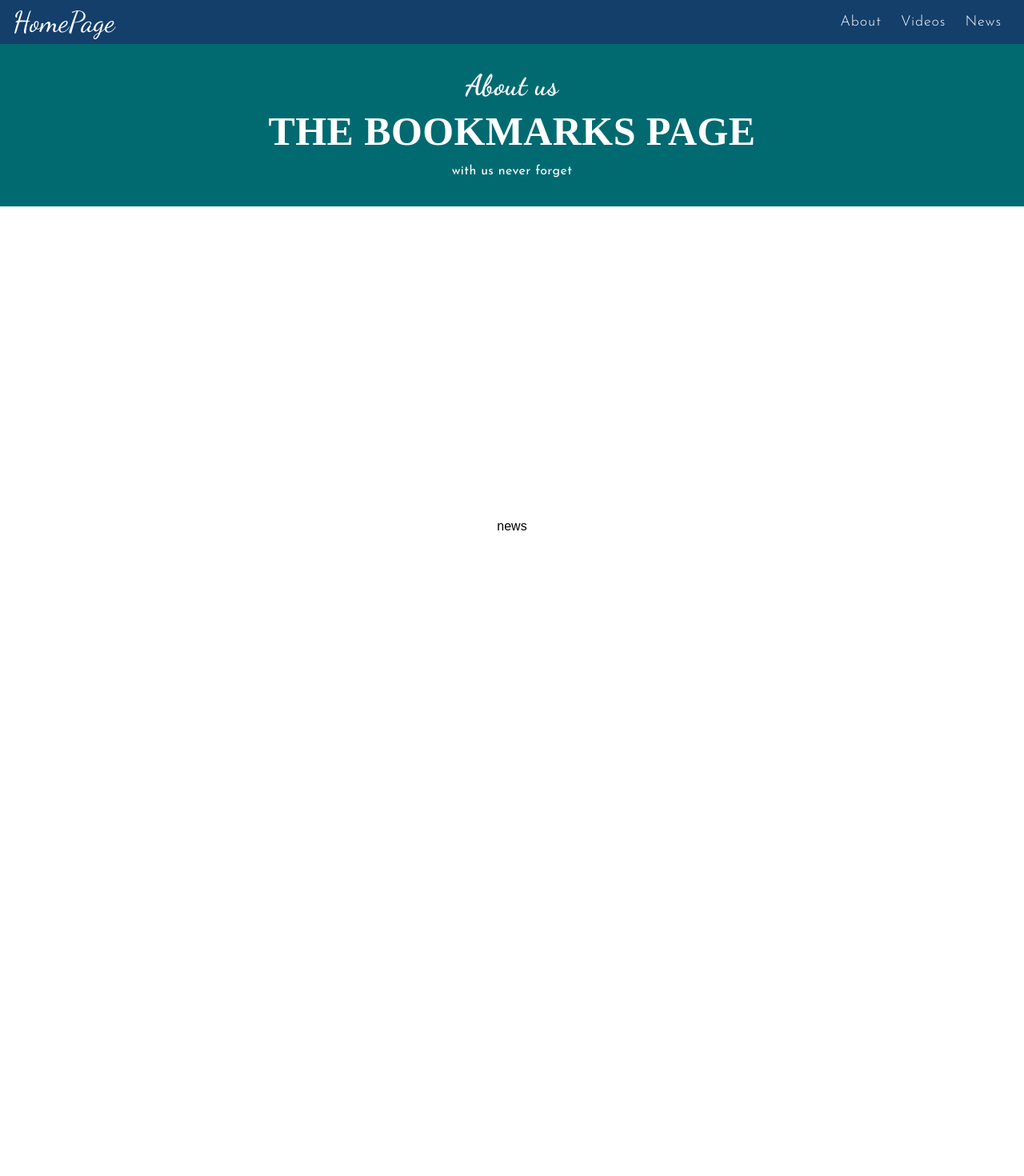
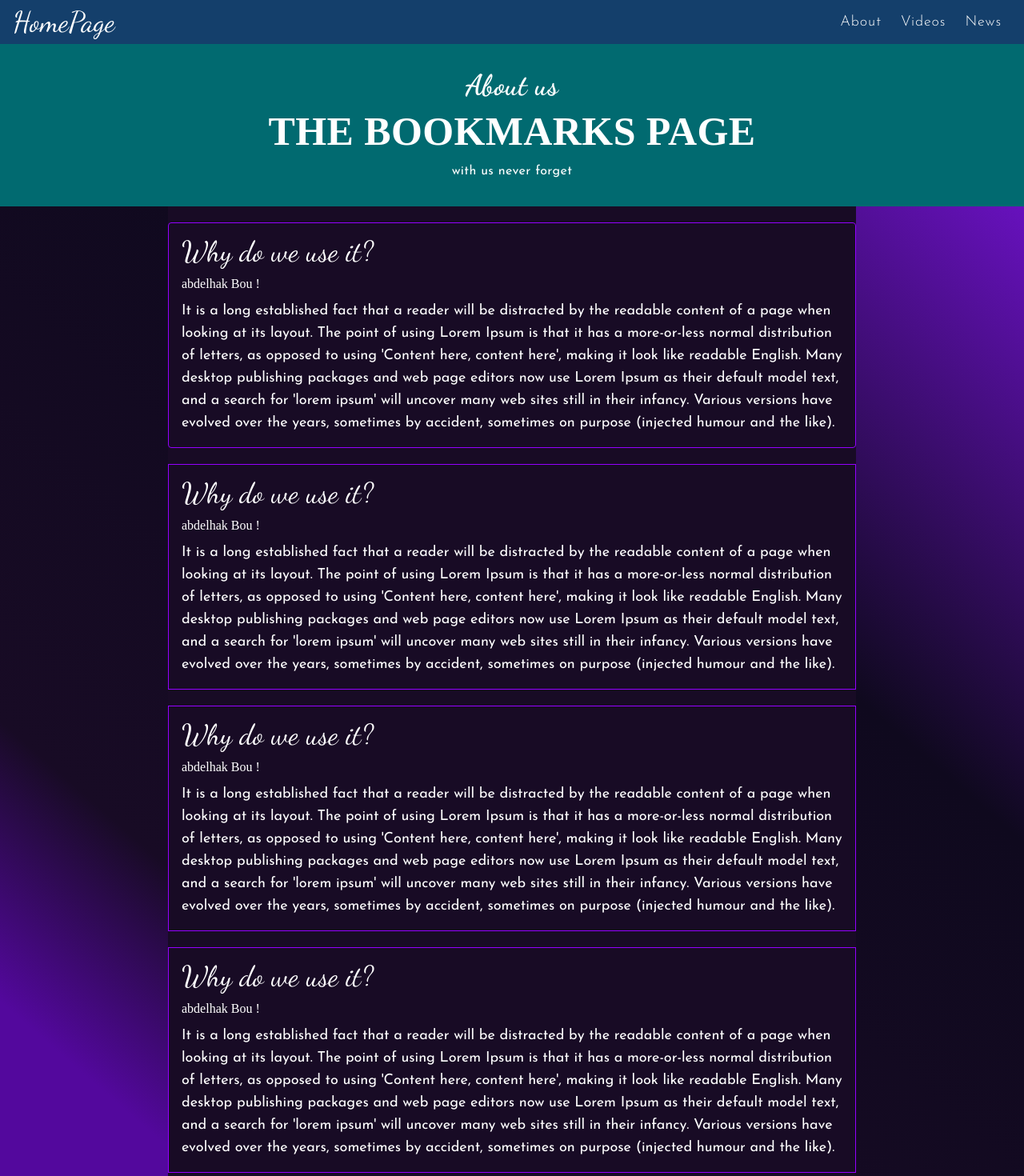
Before and after one commit to abdelhak-org/homepage, a Next.js app: page /news in a window 1280 px wide. Shown: the top 1470 px of the page at 80% size. Before the commit the page ends 1058 px from the top, so only its background shows below. Built offline with nearby package versions, Linux system fonts and the light colour scheme.

Commit message:
add news page

```diff
--- a/components/bookmarklist/BookmarkItem.js
+++ b/components/bookmarklist/BookmarkItem.js
@@ -4,7 +4,8 @@ import { useDrag } from "react-dnd";
 import { dropItemTypes } from "@/dropItemTypes";
 import { useUiContext } from "@/context/ui/UiContext";
 import { useDataContext } from "@/context/data/DataContext";
-const BookmarkItem = ({ name, id, listId, url }) => {
+import {motion} from "framer-motion"
+const BookmarkItem = ({ name, id, listId, url , itemVariants }) => {
   const [{ isDragging },drag ] = useDrag({
     type: dropItemTypes.BOOKMARK,
     item: {
@@ -27,9 +28,12 @@ const BookmarkItem = ({ name, id, listId, url }) => {
 
   return (
     <>
-      <li
+      <motion.li
         data-testid = "bookmark-item-test"
         ref={drag}
+         variants={itemVariants}
+         initial="hidden"
+         animate="visible"
         style={style}
         className="px-4 py-2 w-fit flex items-center
         border border-dashed m-2 font-josefin   border-blue-200 relative "
@@ -43,7 +47,7 @@ const BookmarkItem = ({ name, id, listId, url }) => {
         >
           x
         </span>
-      </li>
+      </motion.li>
     </>
   );
 };
--- a/components/bookmarklist/BookmarkList.js
+++ b/components/bookmarklist/BookmarkList.js
@@ -6,6 +6,26 @@ import { useDrop } from "react-dnd";
 import { dropItemTypes } from "@/dropItemTypes";
 import { useDataContext } from "@/context/data/DataContext";
 import OptionsMenu from "./OptionsMenu";
+import { motion } from "framer-motion";
+const container = {
+  hidden: { opacity: 0.5, scale: 0 },
+  visible: {
+    opacity: 1,
+    scale: 1,
+    transition: {
+      delayChildren: 0.5,
+      staggerChildren: 0.5,
+    },
+  },
+};
+
+const item = {
+  hidden: { y: 20, opacity: 0 },
+  visible: {
+    y: 0,
+    opacity: 1,
+  },
+};
 
 const BookmarkList = ({ listCategory, listId }) => {
   const { dataActions, bookmarksData } = useDataContext();
@@ -20,9 +40,7 @@ const BookmarkList = ({ listCategory, listId }) => {
     }),
   }));
 
-///
-
-
+  ///
 
   return (
     <div
@@ -39,7 +57,7 @@ const BookmarkList = ({ listCategory, listId }) => {
 
       {collapse && (
         <>
-          <ul>
+          <motion.ul className="" variants={container} initial="hidden" animate="visible">
             {bookmarksData
               .filter((item) => item.listId === listId)
               .map((item) => {
@@ -50,10 +68,11 @@ const BookmarkList = ({ listCategory, listId }) => {
                     name={item.name}
                     listId={item.listId}
                     url={item.url}
+                    itemsVariants={item}
                   />
                 );
               })}
-          </ul>
+          </motion.ul>
           <button
             onClick={() => setShowForm(true)}
             className="px-4 py-2 border block mx-auto border-dashed "
--- a/package.json
+++ b/package.json
@@ -9,10 +9,10 @@
     "lint": "next lint",
     "test": " jest",
     "test:watch": " jest --watch"
-
   },
   "dependencies": {
     "autoprefixer": "10.4.15",
+    "framer-motion": "^10.16.4",
     "immutability": "^1.0.2",
     "immutability-helper": "^3.1.1",
     "next": "^13.5.4",
--- a/pages/index.js
+++ b/pages/index.js
@@ -9,8 +9,8 @@ import { useUiContext } from "@/context/ui/UiContext";
 import { useDataContext } from "@/context/data/DataContext";
 
 export default function Home() {
-  const [showListForm, setShowListForm] = useState(false);
-  const { uiData } = useUiContext();
+ // const [showListForm, setShowListForm] = useState(false);
+  //const { uiData } = useUiContext();
   const { bookmarksData, listsData, addNewList } = useDataContext();
   ////
 
@@ -34,7 +34,14 @@ export default function Home() {
             />
           );
         })}
-        {showListForm && (
+
+      </main>
+    </DndProvider>
+  );
+}
+
+/*
+  {showListForm && (
           <NewListForm
             addNewList={addNewList}
             setShowListForm={setShowListForm}
@@ -51,7 +58,4 @@ export default function Home() {
             ADD NEW LIST
           </button>
         )}
-      </main>
-    </DndProvider>
-  );
-}
+        */
--- a/pages/news/index.js
+++ b/pages/news/index.js
@@ -1,12 +1,78 @@
-
-import React from 'react'
+import React from "react";
 
 const index = () => {
   return (
-    <div className=' w-screen h-screen flex justify-center items-center'>
-      news
+    <div className=" news_container w-screen min-h-screen flex justify-center items-center mx-w-[1534px]">
+      <div className="w-[860px] h-full bg-[#180b25] ">
+
+        <div className="w-90 h-fit border border-purple rounded-sm my-5 mx-auto text-white p-4 overflow-hidden">
+          <h3 className="font-bolder text-4xl font-script">Why do we use it?</h3>
+          <h6 className="font-serif my-2">abdelhak Bou !</h6>
+          <p className="font-josefin text-lg ">
+            It is a long established fact that a reader will be distracted by
+            the readable content of a page when looking at its layout. The point
+            of using Lorem Ipsum is that it has a more-or-less normal
+            distribution of letters, as opposed to using 'Content here, content
+            here', making it look like readable English. Many desktop publishing
+            packages and web page editors now use Lorem Ipsum as their default
+            model text, and a search for 'lorem ipsum' will uncover many web
+            sites still in their infancy. Various versions have evolved over the
+            years, sometimes by accident, sometimes on purpose (injected humour
+            and the like).
+          </p>
+        </div>
+        <div className="w-90 h-fit border border-purple border-w-2 my-5 mx-auto text-white p-4 overflow-hidden">
+          <h3 className="font-bolder text-4xl font-script">Why do we use it?</h3>
+          <h6 className="font-serif my-2">abdelhak Bou !</h6>
+          <p className="font-josefin text-lg ">
+            It is a long established fact that a reader will be distracted by
+            the readable content of a page when looking at its layout. The point
+            of using Lorem Ipsum is that it has a more-or-less normal
+            distribution of letters, as opposed to using 'Content here, content
+            here', making it look like readable English. Many desktop publishing
+            packages and web page editors now use Lorem Ipsum as their default
+            model text, and a search for 'lorem ipsum' will uncover many web
+            sites still in their infancy. Various versions have evolved over the
+            years, sometimes by accident, sometimes on purpose (injected humour
+            and the like).
+          </p>
+        </div>
+        <div className="w-90 h-fit border border-purple border-w-2 my-5 mx-auto text-white p-4 overflow-hidden">
+          <h3 className="font-bolder text-4xl font-script">Why do we use it?</h3>
+          <h6 className="font-serif my-2">abdelhak Bou !</h6>
+          <p className="font-josefin text-lg ">
+            It is a long established fact that a reader will be distracted by
+            the readable content of a page when looking at its layout. The point
+            of using Lorem Ipsum is that it has a more-or-less normal
+            distribution of letters, as opposed to using 'Content here, content
+            here', making it look like readable English. Many desktop publishing
+            packages and web page editors now use Lorem Ipsum as their default
+            model text, and a search for 'lorem ipsum' will uncover many web
+            sites still in their infancy. Various versions have evolved over the
+            years, sometimes by accident, sometimes on purpose (injected humour
+            and the like).
+          </p>
+        </div>
+        <div className="w-90 h-fit border border-purple border-w-2 my-5 mx-auto text-white p-4 overflow-hidden">
+          <h3 className="font-bolder text-4xl font-script">Why do we use it?</h3>
+          <h6 className="font-serif my-2">abdelhak Bou !</h6>
+          <p className="font-josefin text-lg ">
+            It is a long established fact that a reader will be distracted by
+            the readable content of a page when looking at its layout. The point
+            of using Lorem Ipsum is that it has a more-or-less normal
+            distribution of letters, as opposed to using 'Content here, content
+            here', making it look like readable English. Many desktop publishing
+            packages and web page editors now use Lorem Ipsum as their default
+            model text, and a search for 'lorem ipsum' will uncover many web
+            sites still in their infancy. Various versions have evolved over the
+            years, sometimes by accident, sometimes on purpose (injected humour
+            and the like).
+          </p>
+        </div>
+
+      </div>
     </div>
-  )
-}
+  );
+};
 
-export default index
+export default index;
--- a/styles/globals.css
+++ b/styles/globals.css
@@ -18,3 +18,13 @@
     rgba(0, 212, 255, 1) 100%
   );
 }
+.news_container {
+  background: rgb(83, 8, 157);
+  background: linear-gradient(
+    41deg,
+    rgba(83, 8, 157, 1) 10%,
+    rgba(24, 11, 37, 1) 25%,
+    rgba(15, 9, 30, 1) 66%,
+    rgba(103, 17, 189, 1) 100%
+  );
+}
```
Also changed, not shown: 1 other file (tests, documents, lock files or other folders).
